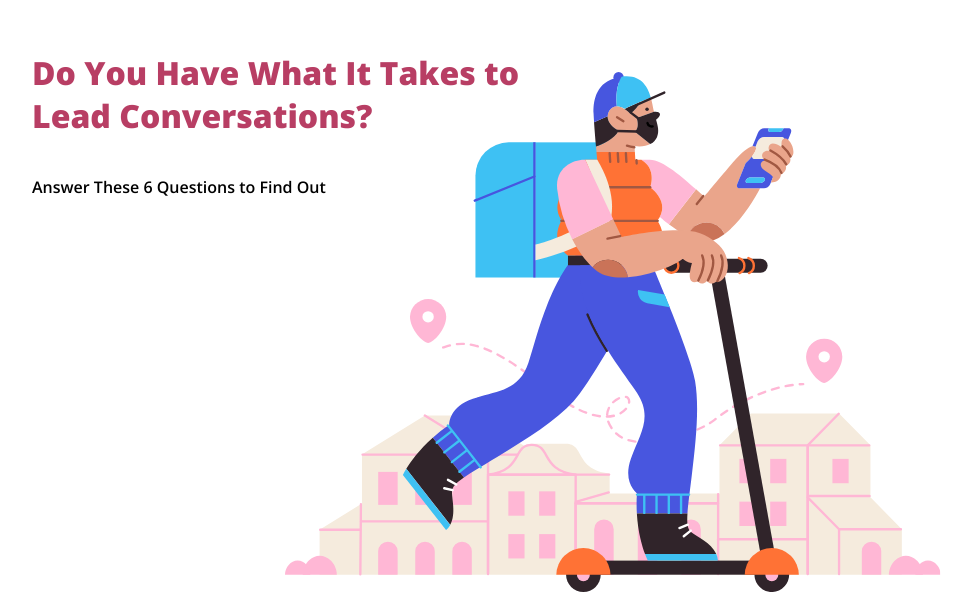
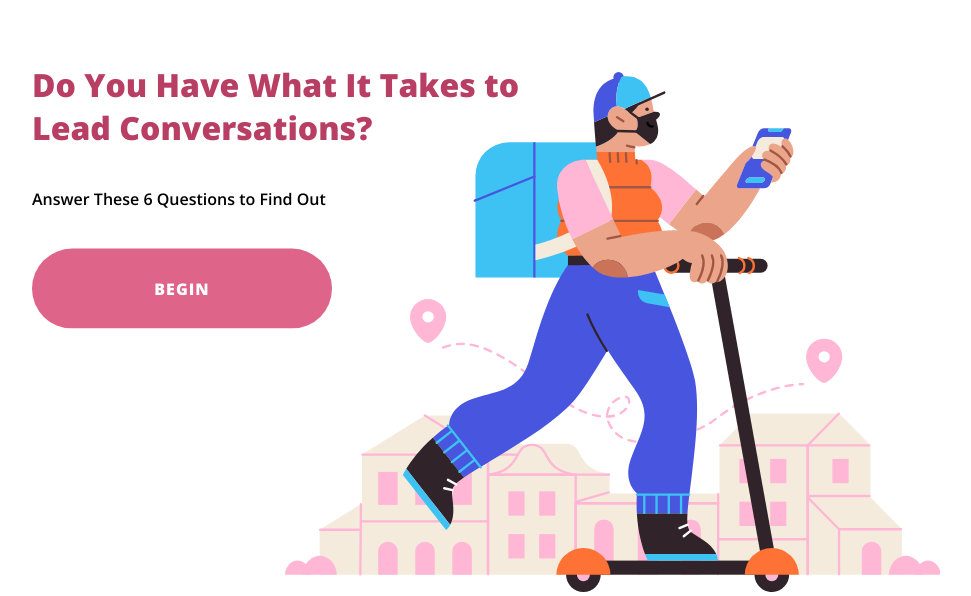
Before and after one commit to loreleim/alagame, a React (Create React App) app: page / in a window 1280 px wide. Shown: the part 204-800 px from the top of the page, without its empty margins (32-1003 px from the left). Built offline with nearby package versions, Linux system fonts and the light colour scheme.

Commit message:
potential button, will have to test needs / use

```diff
--- a/src/components/hero/index.js
+++ b/src/components/hero/index.js
@@ -10,6 +10,7 @@ export default class Hero extends Component {
         <div className={style.heroLeft}>
           <h2>Do You Have What It Takes to Lead Conversations?</h2>
           <p>Answer These 6 Questions to Find Out</p>
+          <button className={style.heroButton} onClick={()=> console.log("hello")}>Begin</button>
         </div>
         <HeroSVG className={style.heroImage}></HeroSVG>
       </div>
```
